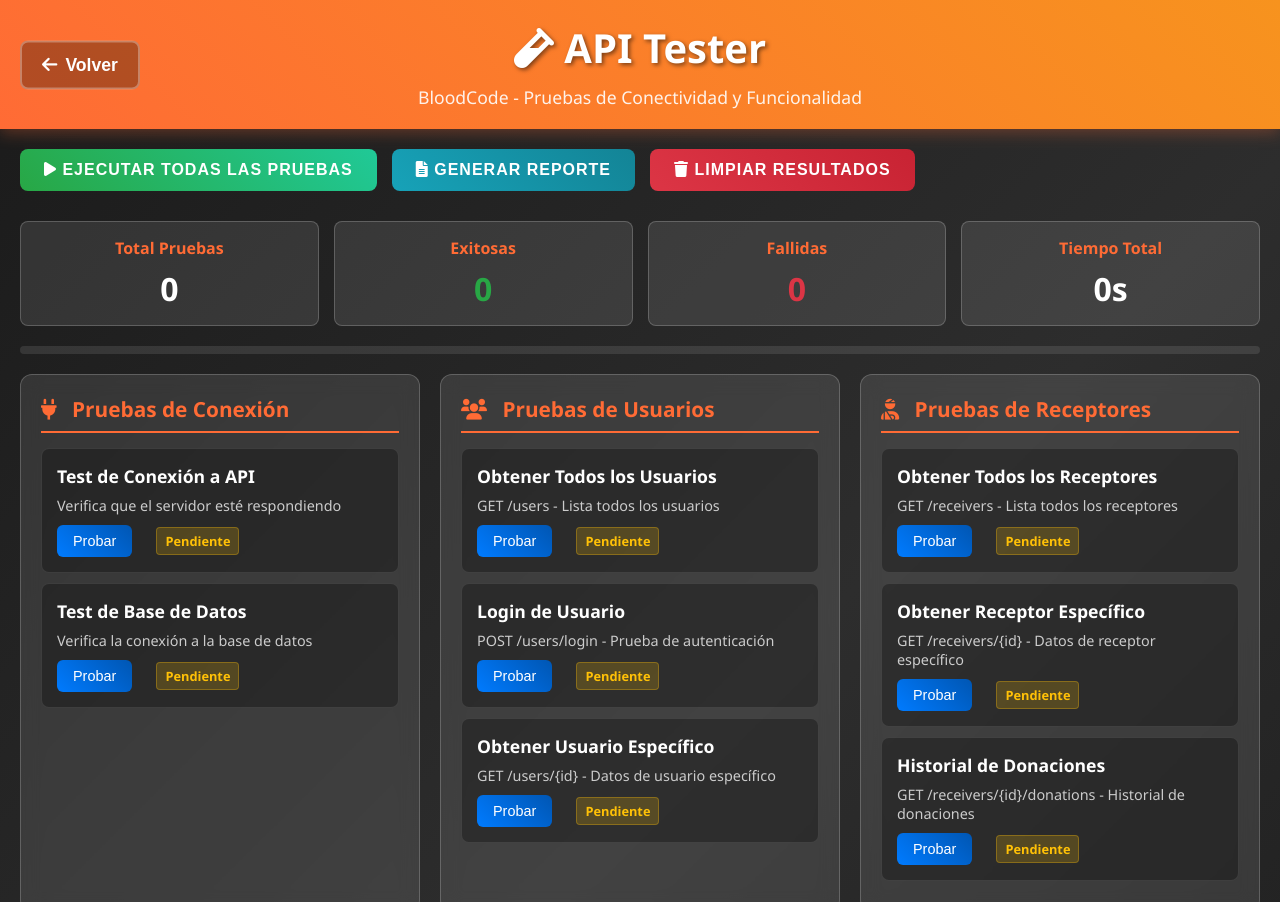
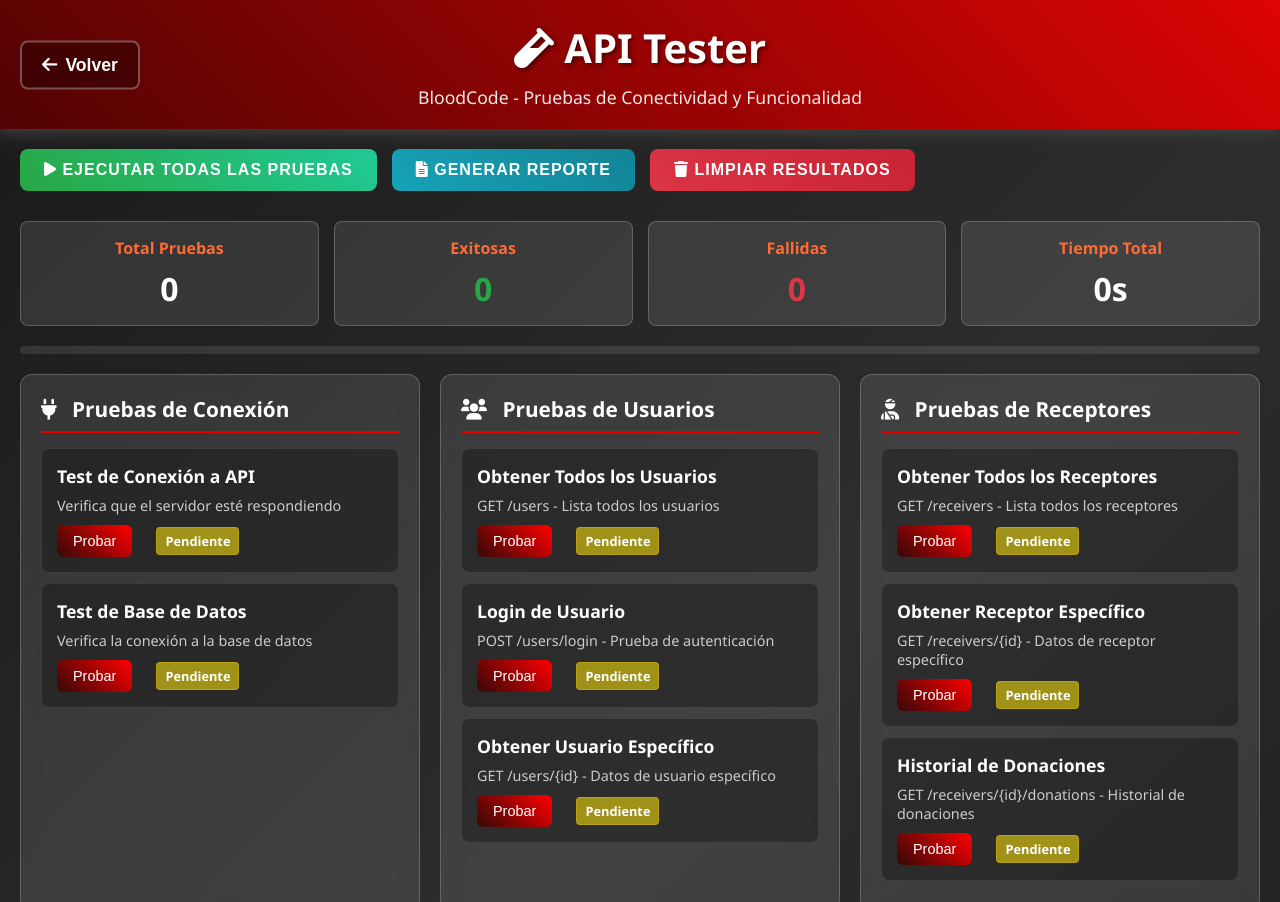
Before and after one commit to ATelloDev/BC-Expo-Cesun, a website: page Frontend/tester.html in a window 1280 px wide. Shown: the top 902 px of the page. Drawn offline with Linux system fonts and the light colour scheme.

Commit message:
Fin del dia

```diff
--- a/Frontend/tester.html
+++ b/Frontend/tester.html
@@ -20,10 +20,10 @@
         }
 
         .header {
-            background: linear-gradient(45deg, #ff6b35, #f7931e);
+            background: linear-gradient(45deg, #520303, #dd0404);
             padding: 20px;
             text-align: center;
-            box-shadow: 0 4px 15px rgba(255, 107, 53, 0.3);
+            box-shadow: 0 4px 15px rgba(70, 69, 69, 0.925);
             position: relative;
         }
 
@@ -131,10 +131,10 @@
         }
 
         .test-card h3 {
-            color: #ff6b35;
+            color: #ffffff;
             margin-bottom: 15px;
             font-size: 1.3em;
-            border-bottom: 2px solid #ff6b35;
+            border-bottom: 2px solid #e20000;
             padding-bottom: 8px;
         }
 
@@ -169,7 +169,7 @@
         }
 
         .test-btn {
-            background: linear-gradient(45deg, #007bff, #0056b3);
+            background: linear-gradient(45deg, #360808, #ff0000);
             color: white;
             border: none;
             padding: 8px 16px;
@@ -181,7 +181,7 @@
         }
 
         .test-btn:hover {
-            background: linear-gradient(45deg, #0056b3, #004085);
+            background: linear-gradient(45deg, #7e3838, #f51818);
             transform: translateY(-1px);
         }
 
@@ -195,8 +195,8 @@
         }
 
         .status.pending {
-            background: rgba(255, 193, 7, 0.2);
-            color: #ffc107;
+            background: rgb(160, 146, 25);
+            color: #ffffff;
             border: 1px solid rgba(255, 193, 7, 0.3);
         }
 
@@ -223,7 +223,7 @@
         }
 
         .results h3 {
-            color: #ff6b35;
+            color: #ffffff;
             margin-bottom: 15px;
             font-size: 1.2em;
         }
```
Also changed, not shown: Frontend/login.html (+1 -1 lines).
